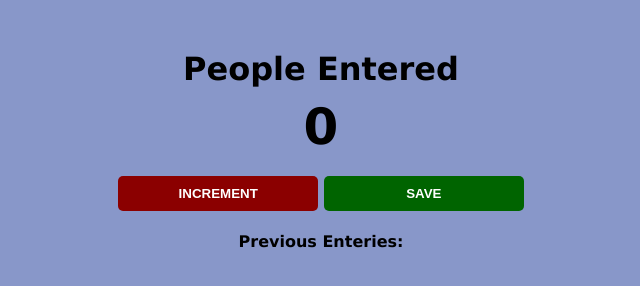
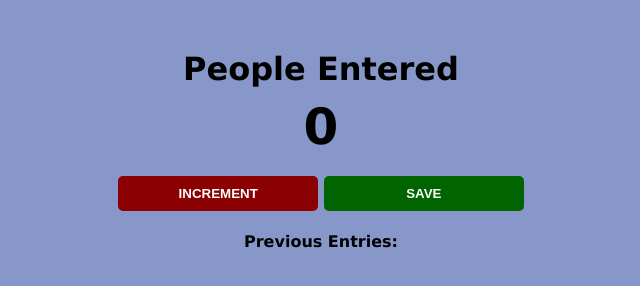
Before and after one commit to olajumokeolarewaju/Passenger-Counter-App, a plain HTML site: page index.html in a window 1280 px wide. Shown: the full height of the page, 319-959 px from the left. Drawn offline with Linux system fonts and the light colour scheme.

Commit message:
Passenger Counter App

```diff
--- a/index.html
+++ b/index.html
@@ -13,7 +13,7 @@
     <button id="increment-btn" onclick="increment()">INCREMENT</button>
     <button id="save-btn" onclick="save()">SAVE</button>
 
-    <p id="save-el">Previous Enteries: </p>
+    <p id="save-el">Previous Entries: </p>
 
 <script src="script.js"></script>
 </body>
```
